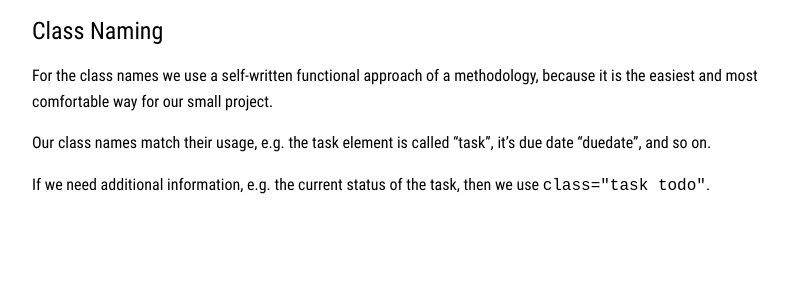
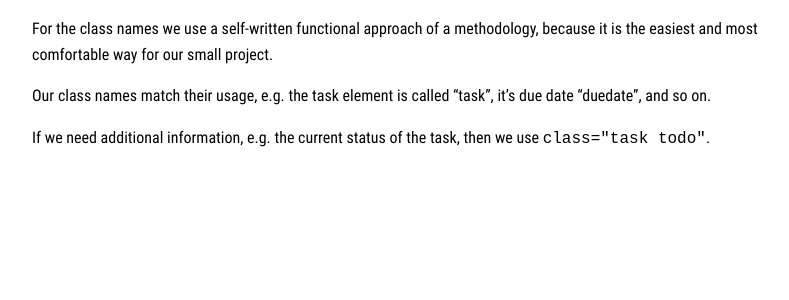
Before and after one commit to JoeAkaSepp/mmt-b2019_mitterbauer_schmidhuber_frontend, a Jekyll site: the page built from src/patterns/methodologies/class-naming-conventions/class-naming-conventions.md, in a window 1280 px wide. Shown: the top 300 px of the page, without its empty margins (208-997 px from the left). Built offline with Jekyll 4.4.1, drawn with Linux system fonts in a browser that asks for light colours.

Commit message:
remove unnecessary heading

```diff
--- a/src/patterns/methodologies/class-naming-conventions/class-naming-conventions.md
+++ b/src/patterns/methodologies/class-naming-conventions/class-naming-conventions.md
@@ -2,8 +2,6 @@
 title: Class Naming Conventions
 maturity: ready
 ---
-
-#### Class Naming
 
 For the class names we use a self-written functional approach of a methodology, because it is the easiest and most comfortable way for our small project.
 
```
